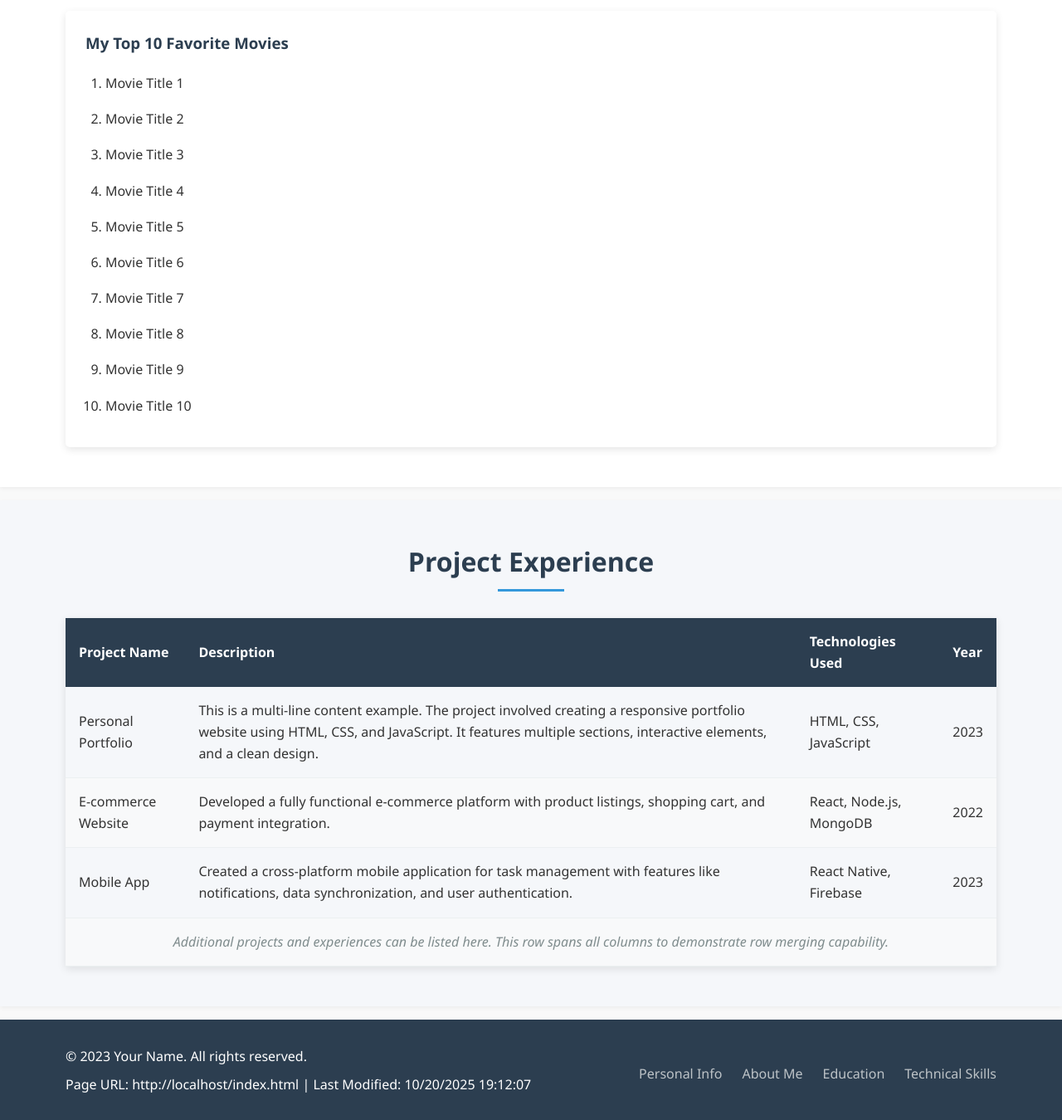
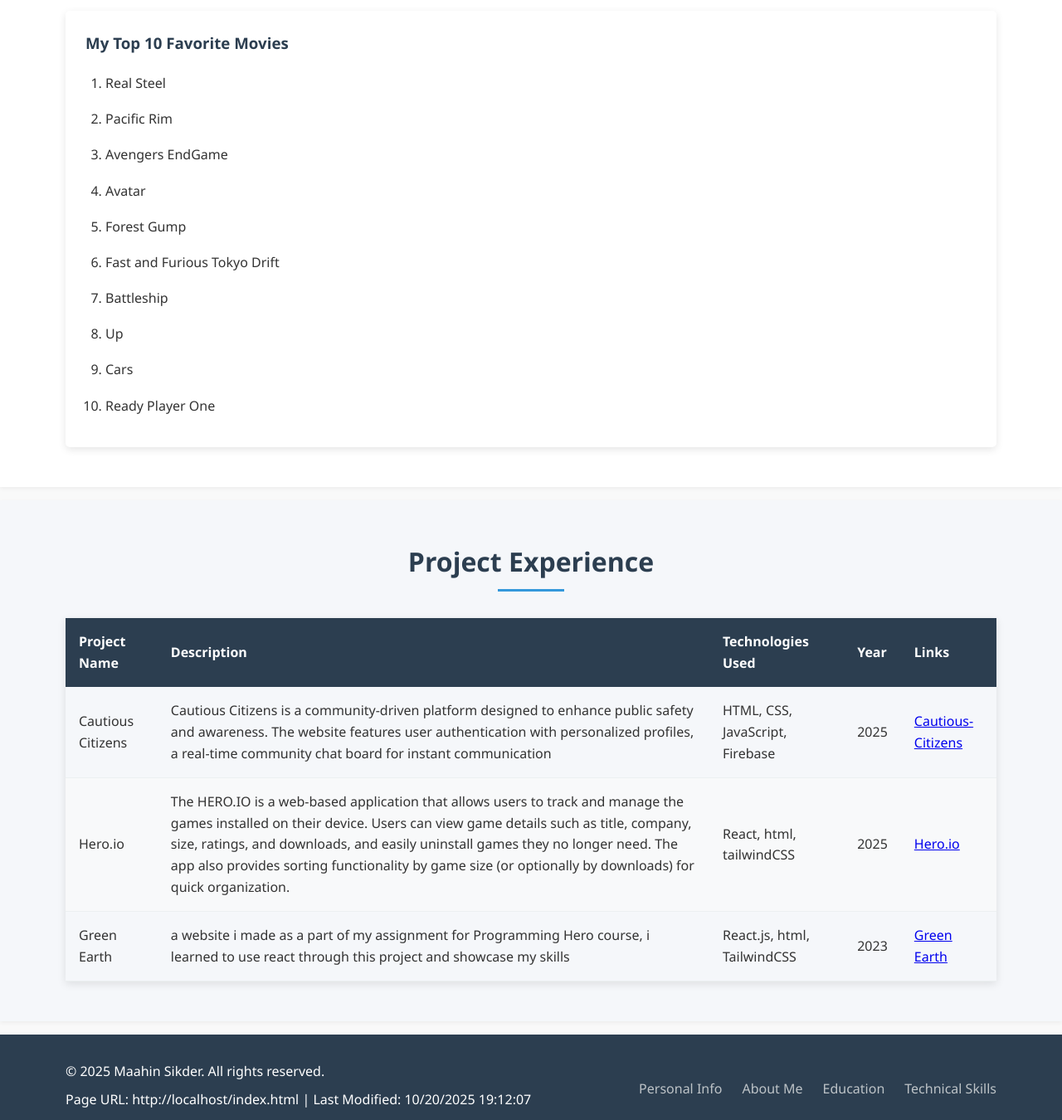
Before and after one commit to MaahinSK/personal-webpage, a plain HTML site: page index.html in a window 1280 px wide. Shown: the part 2940-4290 px from the top of the page at 83% size. Drawn offline with Linux system fonts and the light colour scheme.

Commit message:
second commit

```diff
--- a/index.html
+++ b/index.html
@@ -57,7 +57,7 @@
                         <li><a href="https://www.bracu.ac.bd" target="_blank">BRAC University</a></li>
                         <li><a href="https://discord.gg/sBnDD2FW" target="_blank">CSE 391 Discord</a></li>
                         <li><a href="#hobbies">My Hobbies</a></li>
-                        <li><a href="https://github.com/MaahinSK">Github</a></li>
+                        <li><a href="https://github.com/MaahinSK" target="_blank">Github</a></li>
                     </ul>
                 </div>
             </div>
@@ -153,22 +153,22 @@
             <div class="favorites-section">
                 <h3>My Top 10 Favorite Movies</h3>
                 <ol>
-                    <li>Movie Title 1</li>
-                    <li>Movie Title 2</li>
-                    <li>Movie Title 3</li>
-                    <li>Movie Title 4</li>
-                    <li>Movie Title 5</li>
-                    <li>Movie Title 6</li>
-                    <li>Movie Title 7</li>
-                    <li>Movie Title 8</li>
-                    <li>Movie Title 9</li>
-                    <li>Movie Title 10</li>
+                    <li>Real Steel</li>
+                    <li>Pacific Rim</li>
+                    <li>Avengers EndGame</li>
+                    <li>Avatar</li>
+                    <li>Forest Gump</li>
+                    <li>Fast and Furious Tokyo Drift</li>
+                    <li>Battleship</li>
+                    <li>Up</li>
+                    <li>Cars</li>
+                    <li>Ready Player One</li>
                 </ol>
             </div>
         </div>
     </section>
 
-    <!-- Table Section -->
+    <!-- Table part -->
     <section id="table-section" class="section">
         <div class="container">
             <h2>Project Experience</h2>
@@ -179,30 +179,32 @@
                         <th>Description</th>
                         <th>Technologies Used</th>
                         <th>Year</th>
+                        <th>Links</th>
                     </tr>
                 </thead>
                 <tbody>
                     <tr>
-                        <td>Personal Portfolio</td>
-                        <td>This is a multi-line content example. The project involved creating a responsive portfolio website using HTML, CSS, and JavaScript. It features multiple sections, interactive elements, and a clean design.</td>
-                        <td>HTML, CSS, JavaScript</td>
-                        <td>2023</td>
+                        <td>Cautious Citizens</td>
+                        <td>Cautious Citizens is a community-driven platform designed to enhance public safety and awareness. The website features user authentication with personalized profiles, a real-time community chat board for instant communication</td>
+                        <td>HTML, CSS, JavaScript, Firebase</td>
+                        <td>2025</td>
+                        <td><a href="https://maahinsk.github.io/Cautious-Citizens/" target="_blank">Cautious-Citizens</a></td>
                     </tr>
                     <tr>
-                        <td>E-commerce Website</td>
-                        <td>Developed a fully functional e-commerce platform with product listings, shopping cart, and payment integration.</td>
-                        <td>React, Node.js, MongoDB</td>
-                        <td>2022</td>
+                        <td>Hero.io</td>
+                        <td>The HERO.IO is a web-based application that allows users to track and manage the games installed on their device. Users can view game details such as title, company, size, ratings, and downloads, and easily uninstall games they no longer need. The app also provides sorting functionality by game size (or optionally by downloads) for quick organization.</td>
+                        <td>React, html, tailwindCSS</td>
+                        <td>2025</td>
+                        <td><a href="https://game-store-zeta-sand.vercel.app/" target="_blank">Hero.io</a></td>
                     </tr>
                     <tr>
-                        <td>Mobile App</td>
-                        <td>Created a cross-platform mobile application for task management with features like notifications, data synchronization, and user authentication.</td>
-                        <td>React Native, Firebase</td>
+                        <td>Green Earth</td>
+                        <td>a website i made as a part of my assignment for Programming Hero course, i learned to use react through this project and showcase my skills</td>
+                        <td>React.js, html, TailwindCSS</td>
                         <td>2023</td>
+                        <td><a href="https://maahinsk.github.io/Green-Earth/" target="_blank">Green Earth</a></td>
                     </tr>
-                    <tr>
-                        <td colspan="4" class="merged-cell">Additional projects and experiences can be listed here. This row spans all columns to demonstrate row merging capability.</td>
-                    </tr>
+
                 </tbody>
             </table>
         </div>
@@ -213,7 +215,7 @@
         <div class="container">
             <div class="footer-content">
                 <div class="footer-info">
-                    <p>&copy; 2023 Your Name. All rights reserved.</p>
+                    <p>&copy; 2025 Maahin Sikder. All rights reserved.</p>
                     <p id="page-info">Page location and last modified date will appear here.</p>
                 </div>
                 <div class="footer-links">
@@ -227,7 +229,7 @@
     </footer>
 
     <script>
-        // Display page location and last modified date
+        // Display page location and last modified date DOne using AI
         document.getElementById('page-info').textContent =
             'Page URL: ' + window.location.href + ' | Last Modified: ' + document.lastModified;
     </script>
```
Also changed, not shown: hobbies.html (+7 -7 lines), styles.css (+7 -7 lines).
